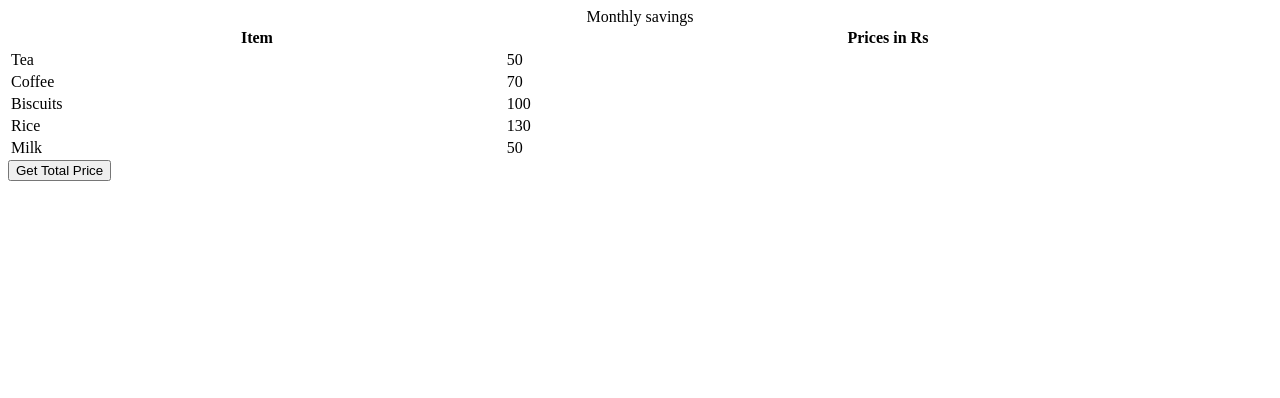
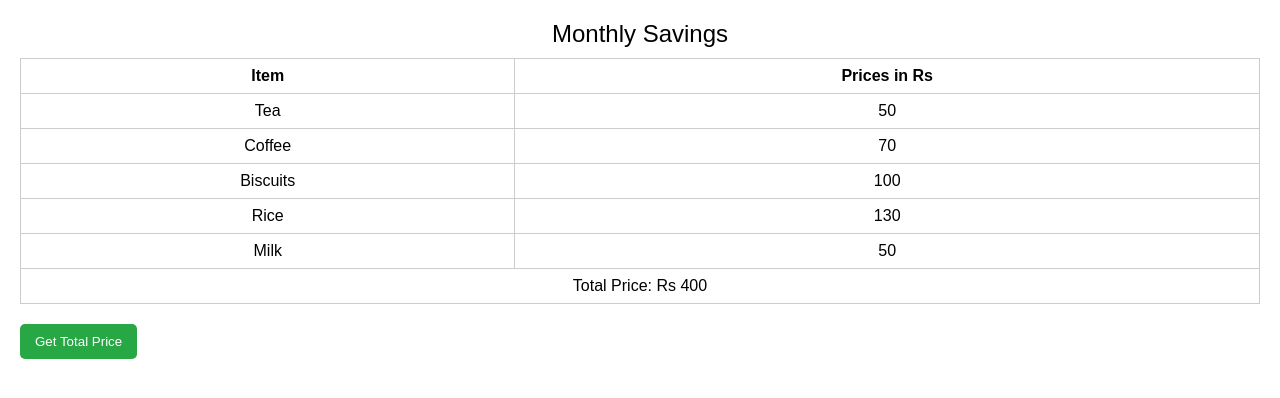
Before and after one commit to acciojob/grofers-checkout-smranjanmishra, a website: page main.html in a window 1280 px wide. Both pictures are taken after a click on the button "Get Total Price". Drawn offline with Linux system fonts and the light colour scheme.

Commit message:
created a submission

```diff
--- a/main.html
+++ b/main.html
@@ -1,21 +1,26 @@
 <!DOCTYPE html>
-
-<html>
+<html lang="en">
 
 <head>
+    <meta charset="UTF-8">
+    <meta http-equiv="X-UA-Compatible" content="IE=edge">
+    <meta name="viewport" content="width=device-width, initial-scale=1.0">
     <link rel="stylesheet" href="styles.css">
+    <title>Grocery Checkout</title>
 </head>
 
 <body>
-    <!-- the entire body must be written by student -->
     <table style="width: 100%">
         <caption>
-      Monthly savings
+            Monthly Savings
         </caption>
+        <thead>
             <tr>
                 <th>Item</th>
                 <th>Prices in Rs</th>
             </tr>
+        </thead>
+        <tbody>
             <tr>
                 <td class="item">Tea</td>
                 <td class="price">50</td>
@@ -36,10 +41,10 @@
                 <td class="item">Milk</td>
                 <td class="price">50</td>
             </tr>
+        </tbody>
     </table>
-    <script type="text/javascript" src="./script.js">
-</script>
 
+    <script src="script.js"></script>
 </body>
 
 </html>
--- a/script.js
+++ b/script.js
@@ -1,10 +1,36 @@
+// Create the "Get Total Price" button
 const getSumBtn = document.createElement("button");
 getSumBtn.append("Get Total Price");
 document.body.appendChild(getSumBtn);
 
 const getSum = () => {
-//Add your code here
+    // Select all elements with the class "price"
+    const prices = document.querySelectorAll(".price");
 
+    // Calculate the total sum of prices
+    let totalPrice = 0;
+    prices.forEach(price => {
+        totalPrice += parseFloat(price.textContent);
+    });
+
+    // Check if a total row already exists, remove it before adding a new one
+    const existingTotalRow = document.getElementById('total-row');
+    if (existingTotalRow) {
+        existingTotalRow.remove();
+    }
+
+    // Create a new row to display the total price
+    const table = document.querySelector("table");
+    const newRow = document.createElement("tr");
+    newRow.id = 'total-row';  // Assign an ID to the total row for future reference
+    const totalCell = document.createElement("td");
+    totalCell.colSpan = 2;  // Span across two columns
+    totalCell.textContent = `Total Price: Rs ${totalPrice}`;
+    newRow.appendChild(totalCell);
+
+    // Append the new row to the table
+    table.appendChild(newRow);
 };
 
+// Add event listener to the button
 getSumBtn.addEventListener("click", getSum);
--- a/styles.css
+++ b/styles.css
@@ -1,2 +1,40 @@
+* {
+    margin: 0;
+    padding: 0;
+    box-sizing: border-box;
+}
 
-/* Your CSS Code here. */
+body {
+    font-family: Arial, sans-serif;
+    padding: 20px;
+}
+
+table {
+    width: 100%;
+    border-collapse: collapse;
+    margin-bottom: 20px;
+}
+
+th, td {
+    border: 1px solid #ccc;
+    padding: 8px;
+    text-align: center;
+}
+
+caption {
+    font-size: 1.5em;
+    margin-bottom: 10px;
+}
+
+button {
+    padding: 10px 15px;
+    background-color: #28a745;
+    color: white;
+    border: none;
+    border-radius: 5px;
+    cursor: pointer;
+}
+
+button:hover {
+    background-color: #218838;
+}
```
Lines whose indentation alone changed are shown as unchanged.
